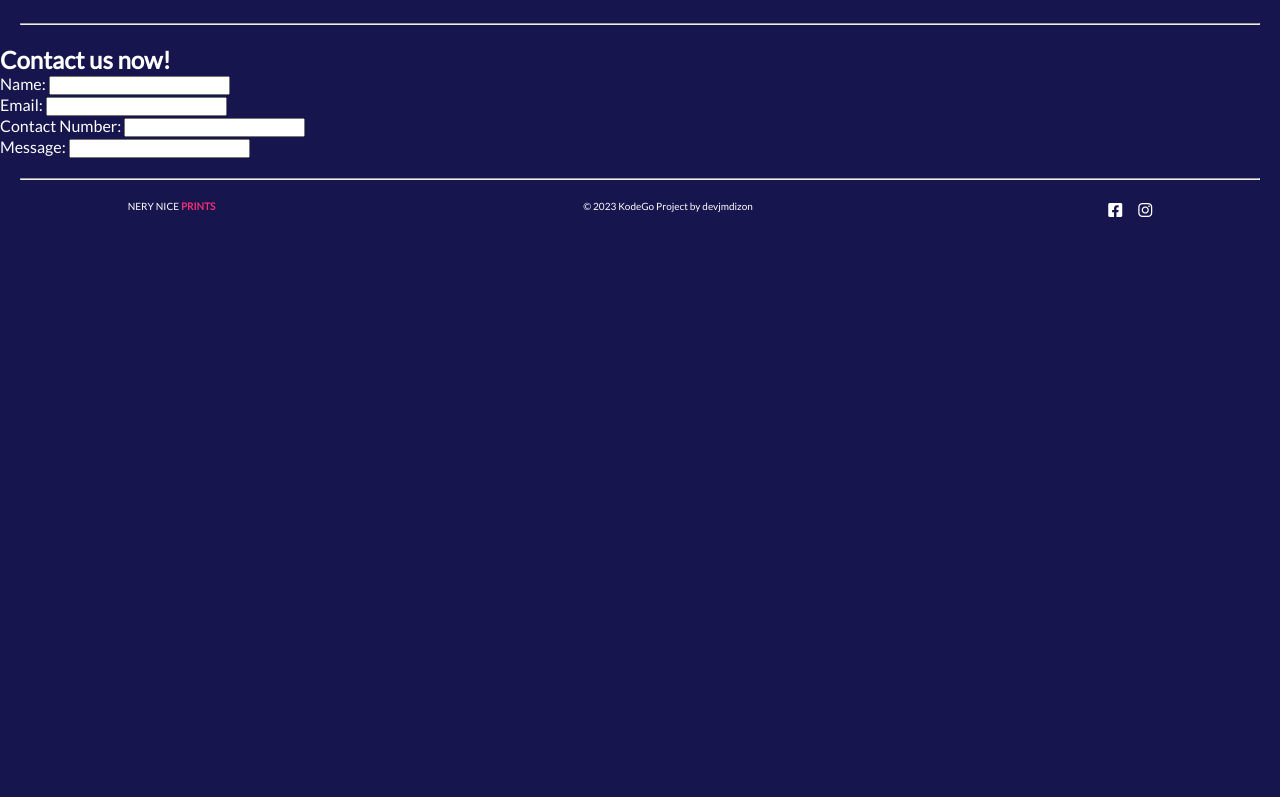
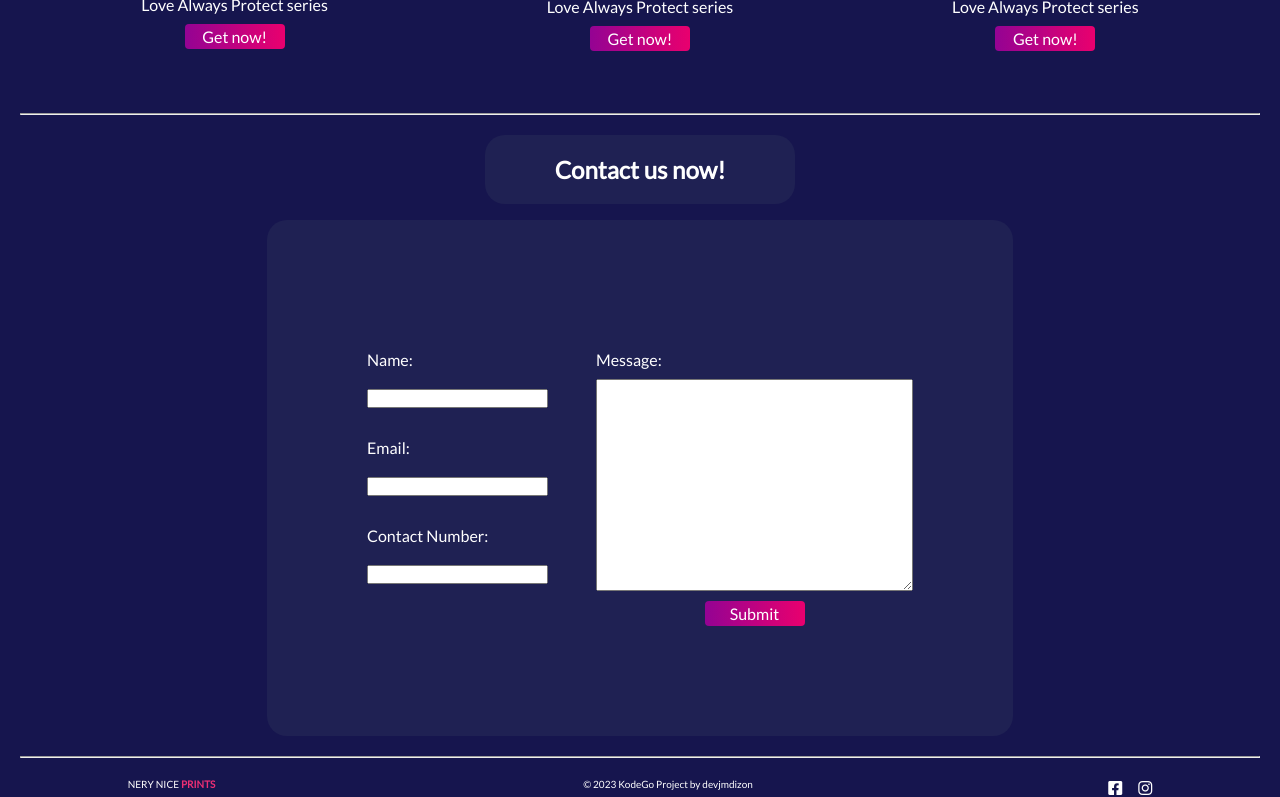
Before and after one commit to devjmdizon/mp1, a plain HTML site: page index.html in a window 1280 px wide. Shown: the part 915-1712 px from the top of the page. Before the commit the page ends 1134 px from the top, so only its background shows below. Drawn offline with Linux system fonts and the light colour scheme.

Commit message:
Update contents of index and styles

```diff
--- a/index.html
+++ b/index.html
@@ -71,7 +71,7 @@
         </section>
       </section>
 
-      <hr class="divider" />
+      <hr class="footer-divider" />
 
       <section class="products" id="products">
           <ul class="product-1 product-items">
@@ -97,10 +97,19 @@
         <hr class="footer-divider" />
 
         <section class="contact-section">
+
+          <section class="contact-header">
           <h2>Contact us now!</h2>
-          <form class="contact-form">
+          </section>
 
-            <section class="contact-item">
+<section class="contact-form-container">
+    <form class="contact-form">
+
+
+      <section class="contact-item-container">
+
+
+          <section class="contact-item">
             <label for="name">Name: </label>
             <input type="text" id="name" class="fullname">
           </section>
@@ -114,17 +123,23 @@
             <label for="number">Contact Number: </label>
             <input type="number" id="number" class="number">
           </section>
+      </section>
 
+
+      <section class="contact-item-message">
           <section class="contact-item">
             <label for="message">Message: </label>
-            <input type="message" id="message" class="message">
+            <textarea class="message-box" type="message" id="message" cols="30" rows="10"></textarea>
           </section>
-          </form>
+          <p class="form-btn">Submit</p>
         </section>
+    </form>
+
+</section>
+</section>
 
 
-
-      <hr class="footer-divider" />
+<hr class="footer-divider" />
 
       <footer class="footer">
         <section class="footer-container">
--- a/styles.css
+++ b/styles.css
@@ -14,6 +14,7 @@ html {
   background-color: #16154e;
   font-family: "Lato", Verdana, Geneva, Tahoma, sans-serif;
   scroll-behavior: smooth;
+  height: 100vh;
 }
 
 .header-nav {
@@ -57,13 +58,13 @@ html {
   display: none;
   flex-direction: column;
   border-radius: 5px;
-  padding: 10px 0;
+  padding: 60px 0;
   text-align: center;
   background-color: #1f2153;
 
   position: absolute;
-  left: -80px;
-  top: 5px;
+  left: -60px;
+  top: -5px;
 
   z-index: 1;
 }
@@ -86,7 +87,8 @@ html {
 .dropdown i:hover ~ .dropdown-menu {
   display: flex;
   cursor: pointer;
-  opacity: 90%;
+  opacity: 1;
+  transition: 0s;
 }
 
 .dropdown-menu a,
@@ -113,8 +115,7 @@ a:visited {
 
 .img-logo {
   width: 100%;
-  height: 500px;
-  margin: auto;
+  margin-top: 50px;
   padding: auto;
 }
 
@@ -141,7 +142,8 @@ a:visited {
 
 .learn-more-hero,
 .get-now,
-.learn-more {
+.learn-more,
+.form-btn {
   margin: 10px auto;
   padding: 3px;
   width: 100px;
@@ -163,6 +165,8 @@ a:hover {
 .products {
   padding: 2rem;
   text-align: center;
+  background-color: ;
+  height: 50%;
 }
 
 .product-items {
@@ -190,6 +194,40 @@ a:hover {
   gap: 1em;
 }
 
+.contact-section {
+  display: flex;
+  flex-direction: column;
+  justify-content: center;
+  align-items: center;
+  gap: 1em;
+}
+
+.contact-header {
+  padding: 20px 70px;
+  background-color: #1f2153;
+  border-radius: 20px;
+}
+
+.contact-form {
+  padding: 50px 90px;
+  background-color: #1f2153;
+  border-radius: 20px;
+}
+
+.contact-item {
+  display: flex;
+  justify-content: flex-start;
+  flex-direction: column;
+}
+.contact-item input {
+  margin-top: 10px;
+}
+
+.contact-form p {
+  display: flex;
+  justify-content: center;
+}
+
 .footer-divider {
   margin: 20px;
 }
@@ -213,14 +251,13 @@ a:hover {
   margin-right: 100px;
 }
 
-@media only screen and (min-width: 700px) {
+@media only screen and (min-width: 961px) {
   .dropdown i {
     display: none;
   }
 
   .nav-menu {
     display: flex;
-    /* font-size: 60px; */
     gap: 1em;
   }
   .menu-item {
@@ -229,10 +266,6 @@ a:hover {
 
   .signin {
     font-size: 15px;
-  }
-
-  .product-grid {
-    grid-template-columns: 1fr 1fr;
   }
 
   .text-header {
@@ -250,124 +283,39 @@ a:hover {
     opacity: 70%;
   }
 
+  .nav-menu a:hover::after {
+    transition: transform 0.25s ease-out;
+  }
+
   .hero {
     display: flex;
     justify-content: center;
+    align-items: center;
+    text-align: center;
   }
   .img-logo {
-    width: 450px;
-    height: 300px;
-  }
-}
-
-/*
-
-.nav-ul {
-  width: 189px;
-}
-
-.nav-ul li {
-  text-align: center;
-}
-
-.nav-ul a:hover {
-  background-color: #ed2f74;
-  color: black;
-  width: 100%;
-  padding: 2.5px;
-  border-radius: 8px;
-  font-style: italic;
-  opacity: 70%;
-}
-
-.menu-item:first-of-type {
-  margin-top: 40px;
-}
-
-.img-product {
-  width: 300px;
-}
-
-.img-product-3 {
-  grid-column: 1/2;
-}
-
-.product-btn {
-  display: flex;
-}
-
-.get-now,
-.learn-more {
-  margin: 10px;
-  background-image: linear-gradient(to right, #940393, #e9006e);
-  padding: 5px 15px;
-  border-radius: 10px;
-  font-weight: 900;
-}
-
-.get-now > a:hover,
-.learn-more > a:hover,
-.learn-more-hero > a:hover {
-  margin: 0.5px;
-}
-
-@media only screen and (min-width: 961px) {
-  .header-nav {
-    display: flex;
-    justify-content: space-between;
-  }
-
-  .img-header-text {
-    display: inline;
-    height: 60px;
-    padding-top: 10px;
-  }
-
-  .ham-btn,
-  .hamburger {
-    display: none;
-  }
-
-  .nav-ul {
-    display: flex;
-    flex-direction: row;
-    width: 500px;
-  }
-  .nav-ul .menu-item {
-    margin-top: 15px;
-    padding: 10px;
-  }
-
-  .nav.ul .hero {
-    display: flex;
-    margin: 1em;
-    gap: 1em;
-  }
-  .hero {
-    display: flex;
+    width: 700px;
+    height: 400px;
   }
 
   .hero-content {
-    margin: auto;
-    padding: auto;
+    padding-top: 50px;
   }
 
-  .hero-header h1 {
-    margin-top: 20px;
+  .product-grid {
+    grid-template-columns: 1fr 1fr;
   }
 
-  .hero-descript {
-    margin-top: 30px;
+  .contact-form {
+    display: flex;
+    gap: 3em;
+    padding: 100px;
+  }
+  .contact-item label {
+    padding-top: 30px;
+    padding-bottom: 10px;
+  }
+  .message-box {
     padding: 30px;
-    font-size: 18px;
   }
-
-  .img-product {
-    width: 500px;
-  }
-
-  .img-logo {
-    width: 800px;
-    height: 500px;
-  }
-} */
+}
```
